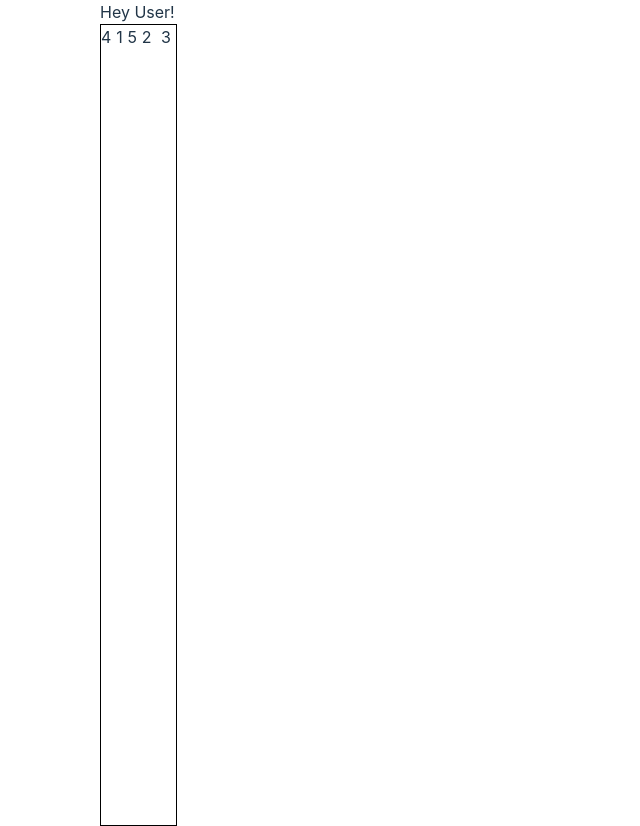
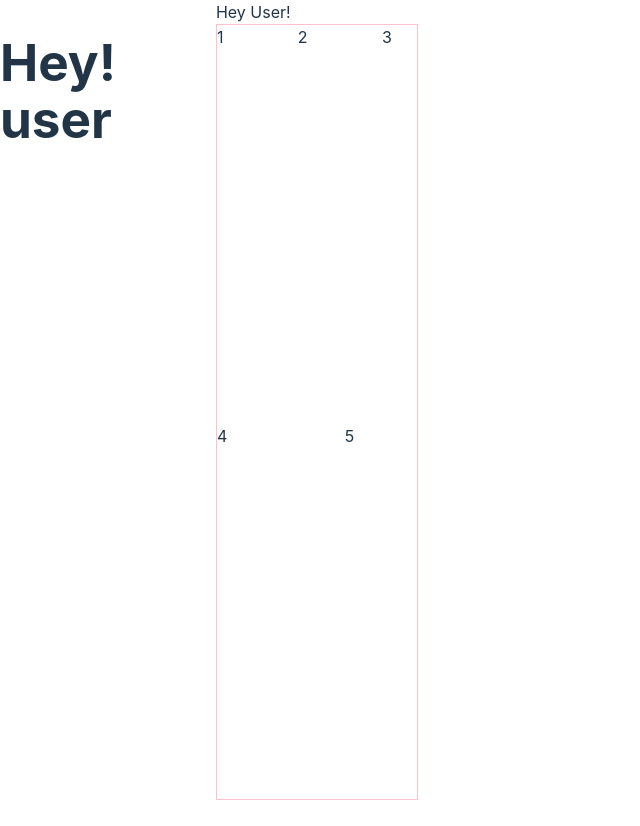
Before and after one commit to georgetsai2028/Budgeting-App, a React (Vite) app: page /user-dashboard in a window 1280 px wide. Shown: the whole page, without its empty margins (0-640 px from the left). After the commit the page ends 800 px from the top, so only its background shows below. Built offline with nearby package versions, Linux system fonts and the light colour scheme.

Commit message:
added columns and rows now make into cells

```diff
--- a/src/pages/UserDashboard.css
+++ b/src/pages/UserDashboard.css
@@ -5,27 +5,44 @@ html, body #root{
     display: flex;
 }
 
-
+.mainContainer {
+    display: flex;
+    justify-content: center;
+    width: 100%;
+    height: 100%;
+    flex-direction: column;
+}
 .gridContainer{
     width: 100%;
     height: 100%;
     display: grid;
+    gap: 12px;
 
-
-    border: 1px solid black;
+    border: 1px solid pink;
 }
 
 #purchaseTracker{
     grid-row: 1 / 3;
-    grid-column: 2 / 3;
+    grid-column: 1 / 2;
+
 }
 
 #piggybank {
     grid-row: 1 / 3;
-    grid-column: 4 / 5;
+    grid-column: 3 / 4;
 }
 
 #investments {
     grid-row: 1 / 3;
-    grid-column: 6 / 7;
+    grid-column: 5 / 6;
 }
+
+#barChart{
+    grid-row: 4 / 7;
+    grid-column: 1 / 4;
+}
+
+#score{
+    grid-row: 4 / 7;
+    grid-column: 4 /6;
+}
--- a/src/pages/UserDashboard.jsx
+++ b/src/pages/UserDashboard.jsx
@@ -10,6 +10,9 @@ export function UserDashboard() {
 
     return (
         <>
+            <div className="sidebard">
+                <h1>Hey! user</h1>
+            </div>
             <div className="mainContainer">
             <header>
                 Hey User!
```
